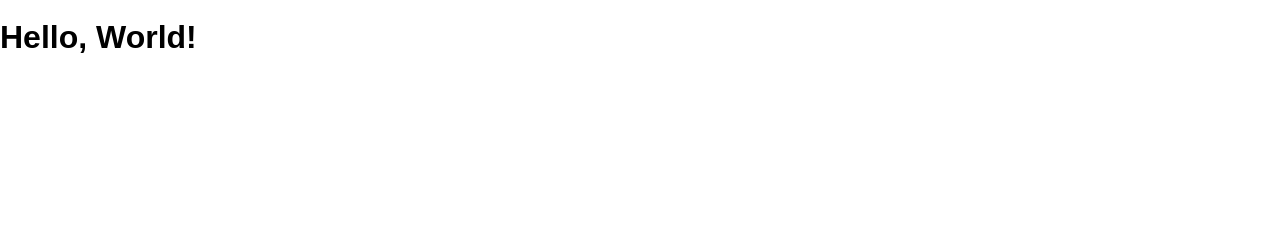
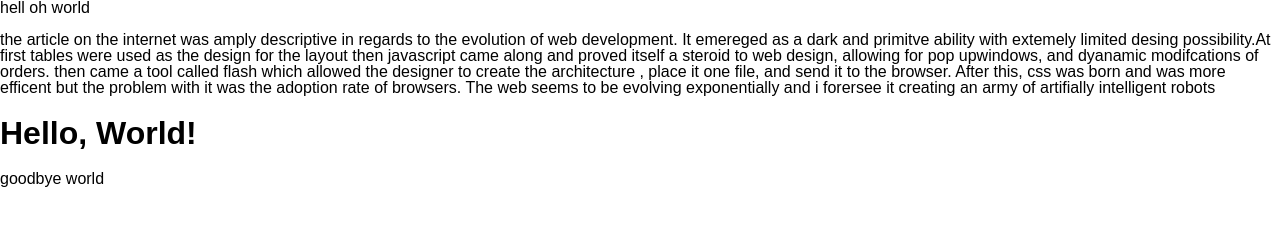
Before and after one commit to ibraheemsaleh86/hello-world, a website: page public/index.html in a window 1280 px wide. Drawn offline with Linux system fonts and the light colour scheme.

Commit message:
done for now

```diff
--- a/public/index.html
+++ b/public/index.html
@@ -7,6 +7,9 @@
     <link rel="stylesheet" href="/screen.css">
   </head>
   <body>
+    <header>hell oh world</header>
+    <p>the article on the internet was amply descriptive in regards to the evolution of web development. It emereged as a dark and primitve ability with extemely limited desing possibility.At first tables were used as the design for the layout then javascript came along and proved itself a steroid to web design, allowing for pop upwindows, and dyanamic modifcations of orders. then came a tool called flash which allowed the designer to create the architecture , place it one file, and send it to the browser. After this, css was born and was more efficent but the problem with it was the adoption rate of browsers. The web seems to be evolving exponentially and i forersee it creating an army of artifially intelligent robots</p>
     <h1>Hello, World!</h1>
+    <footer>goodbye world</footer>
   </body>
 </html>
```
